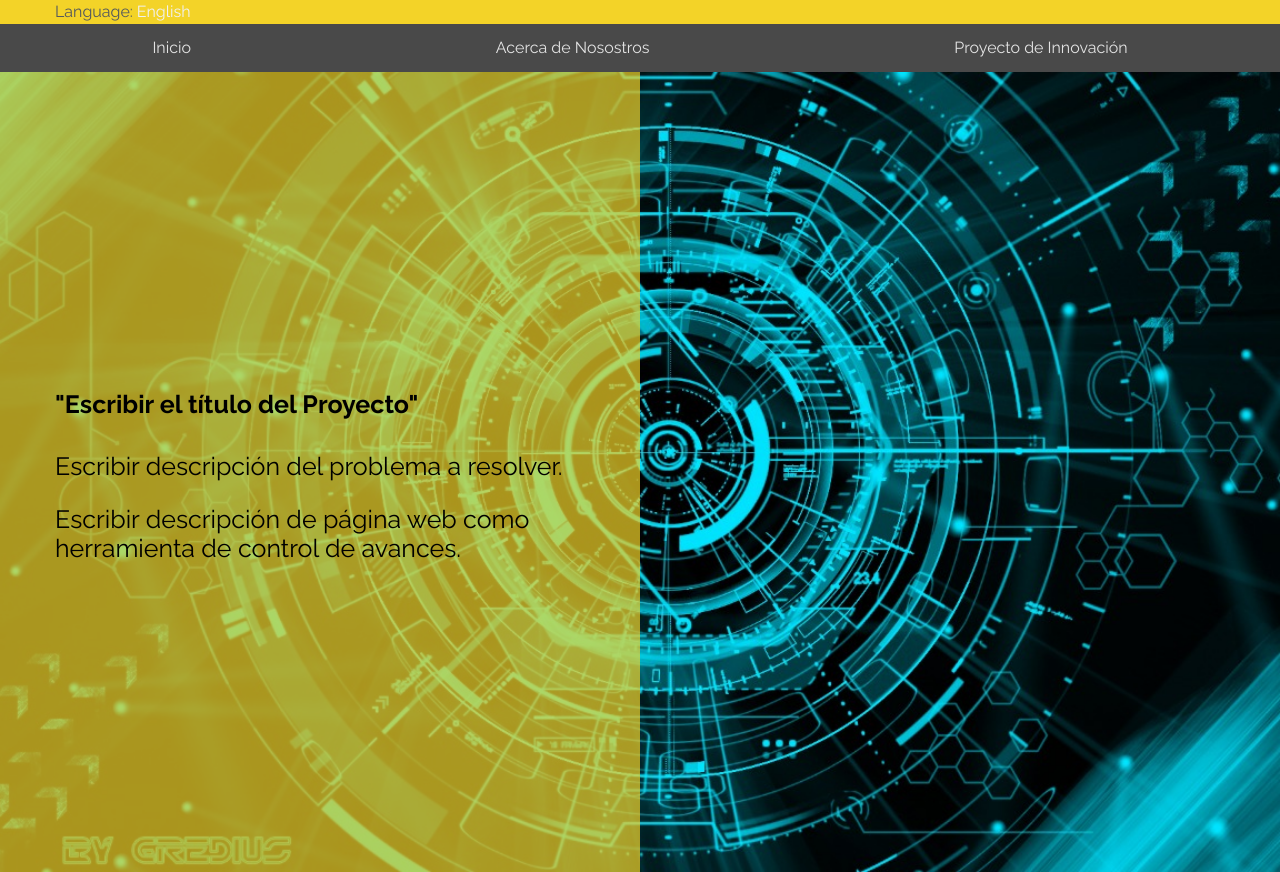
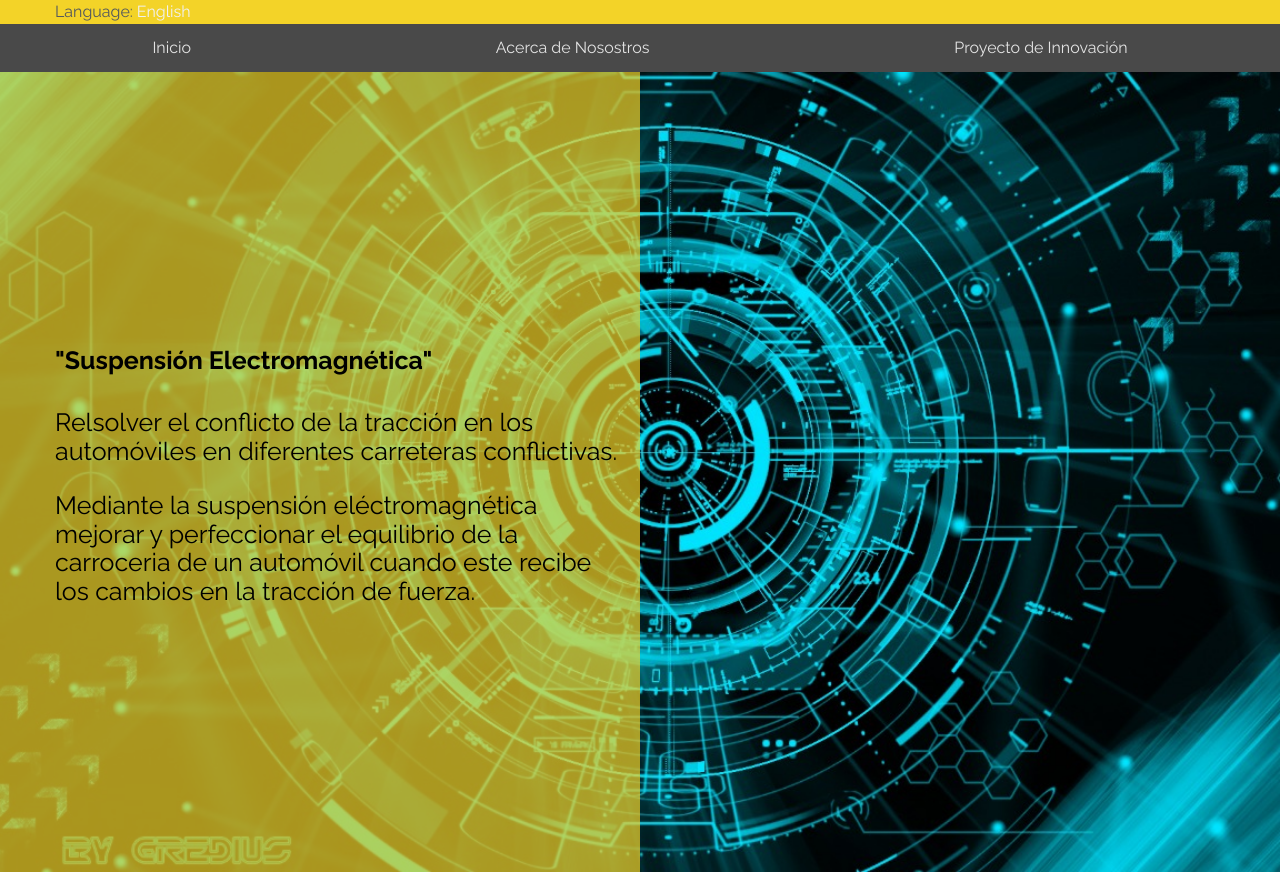
Before and after one commit to JoseUG/ProyectoCalidad, a plain HTML site: page index.html in a window 1280 px wide. Shown: the top 872 px of the page. Drawn offline with Linux system fonts and the light colour scheme; some icons are missing.

Commit message:
Cambios one more time

```diff
--- a/index.html
+++ b/index.html
@@ -51,9 +51,9 @@
 
                 <div class="main-header__copy__text">
                   <div class="main-header__copy__text">
-                         <p><h4>"Escribir el título del Proyecto"</h4></p>
-                         <p>Escribir descripción del problema a resolver.</p>
-                         <p>Escribir descripción de página web como herramienta de control de avances.</p>
+                         <p><h4>"Suspensión Electromagnética"</h4></p>
+                         <p>Relsolver el conflicto de la tracción en los automóviles en diferentes carreteras conflictivas.</p>
+                         <p>Mediante la suspensión eléctromagnética mejorar y perfeccionar el equilibrio de la carroceria de un automóvil cuando este recibe los cambios en la tracción de fuerza.</p>
 
         </div>
     </header>
```
